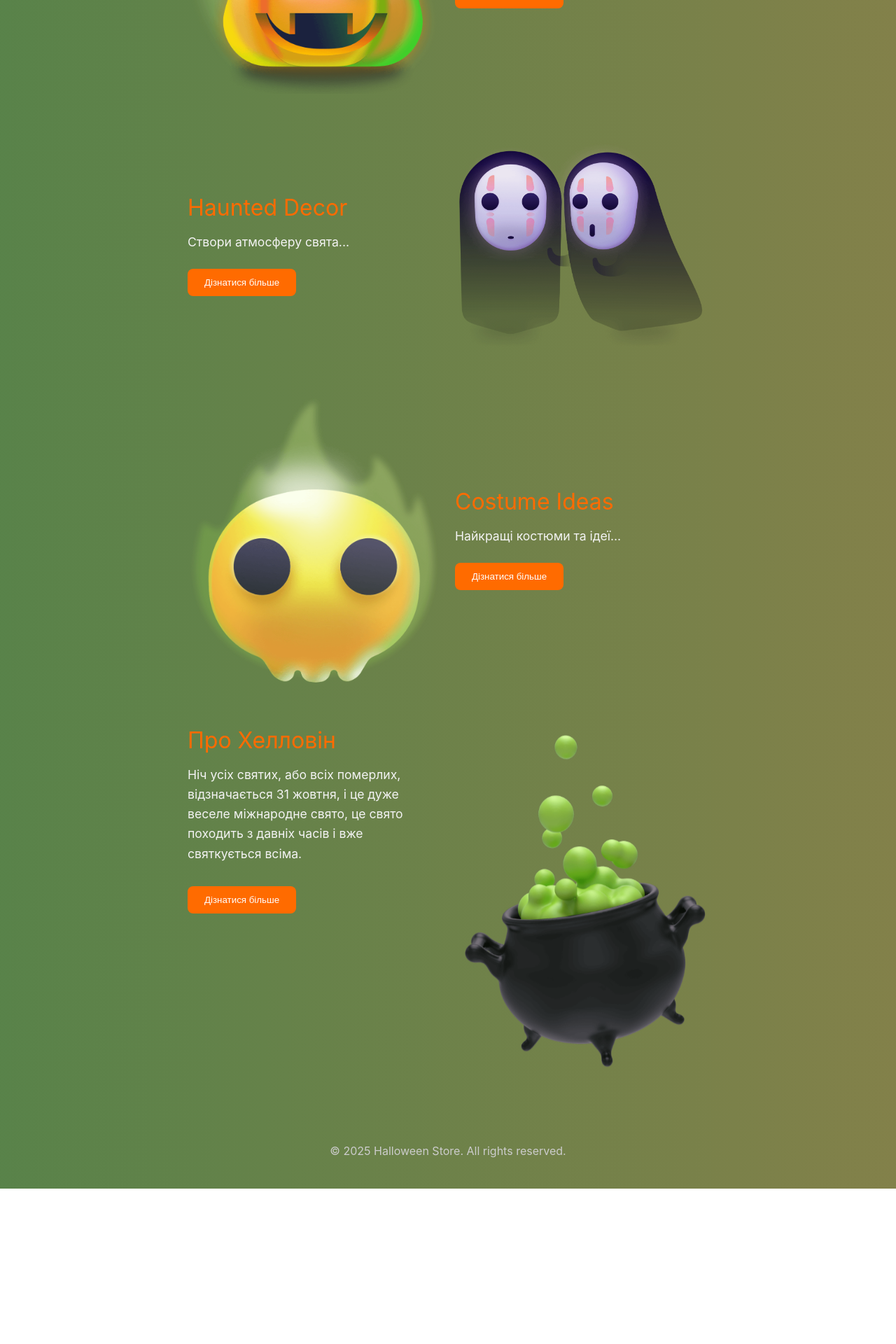
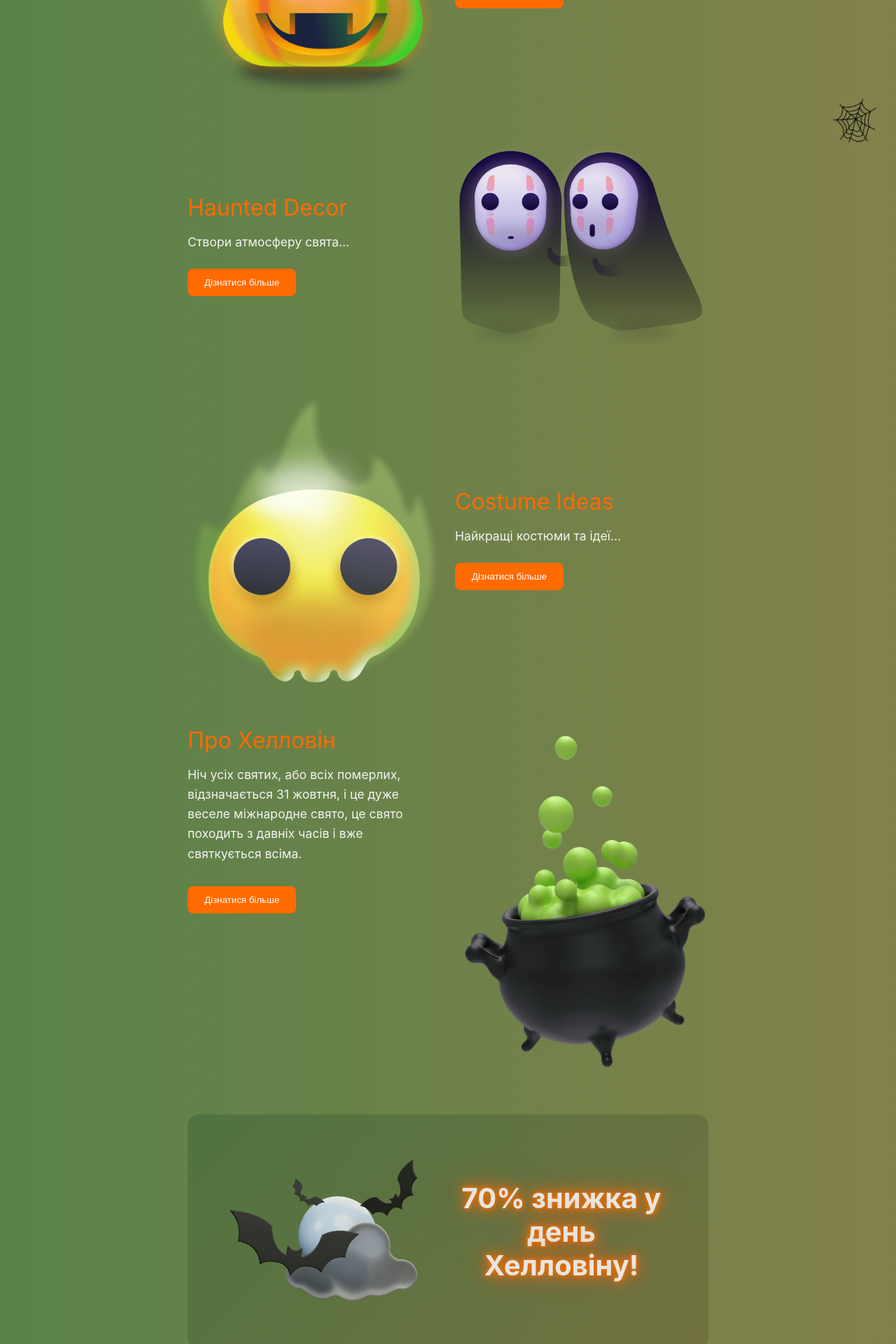
Before and after one commit to Ssovelich/Halloween, a Next.js app: page / in a window 1280 px wide. Shown: the part 320-2240 px from the top of the page at 70% size. Before the commit the page ends 2018 px from the top, so only its background shows below. Built offline with nearby package versions, Linux system fonts and the light colour scheme.

Commit message:
added discount, spiderWebs

```diff
--- a/src/app/layout.jsx
+++ b/src/app/layout.jsx
@@ -4,11 +4,13 @@ import '@/styles/globals.scss';
 import Header from '@/components/Header/Header';
 import Footer from '@/components/Footer/Footer';
 import '@/i18n/i18n';
+import SpiderWebs from '@/components/SpiderWebs/SpiderWebs';
 
 export default function RootLayout({ children }) {
   return (
     <html lang="en">
       <body>
+        <SpiderWebs />
         <Header />
         <main>{children}</main>
         <Footer />
--- a/src/app/page.jsx
+++ b/src/app/page.jsx
@@ -1,6 +1,7 @@
 'use client';
 
 import About from '@/components/About/About';
+import Discount from '@/components/Discount/Discount';
 import SplitCard from '@/components/SplitCard/SplitCard';
 import { useTranslation } from 'react-i18next';
 
@@ -23,6 +24,7 @@ const Home = () => {
       />
     ))}
     <About />
+    <Discount />
   </main>
   );
 }
--- /dev/null
+++ b/src/components/Discount/Discount.jsx
@@ -0,0 +1,21 @@
+"use client";
+
+import { useTranslation } from "react-i18next";
+import styles from "./Discount.module.scss";
+
+const Discount = () => {
+  const { t } = useTranslation();
+
+  return (
+    <section className={styles.discount}>
+      <div className={styles.imageWrap}>
+        <img src="/images/discount.png" alt={t("home.discount.alt")} />
+      </div>
+      <div className={styles.textWrap}>
+        <h2>{t("home.discount.text")}</h2>
+      </div>
+    </section>
+  );
+}
+
+export default Discount;
--- /dev/null
+++ b/src/components/Discount/Discount.module.scss
@@ -0,0 +1,102 @@
+.discount {
+  display: flex;
+  flex-direction: column;
+  align-items: center;
+  justify-content: center;
+  gap: 24px;
+  text-align: center;
+  padding: 40px 20px;
+  border-radius: 16px;
+  background: linear-gradient(
+    136deg,
+    hsl(104, 28%, 35%) 0%,
+    hsl(58, 28%, 35%) 100%
+  );
+  opacity: 0.9;
+  overflow: hidden;
+  position: relative;
+  margin: 60px 0;
+
+  @media screen and (min-width: 744px) {
+    flex-direction: row;
+    text-align: left;
+    padding: 60px;
+    justify-content: space-between;
+  }
+
+  .imageWrap {
+    flex: 1;
+    display: flex;
+    justify-content: center;
+
+    img {
+      width: 100%;
+      max-width: 300px;
+      height: auto;
+      object-fit: contain;
+    }
+
+    @media screen and (min-width: 744px) {
+      justify-content: flex-start;
+    }
+  }
+
+  .textWrap {
+    flex: 1;
+    display: flex;
+    align-items: center;
+    justify-content: center;
+
+    h2 {
+        text-align: center;
+      font-size: 2rem;
+      font-weight: 700;
+      color: var(--text);
+      text-shadow: 0 0 10px rgba(0, 0, 0, 0.3);
+      animation: flicker 2s infinite ease-in-out;
+
+      @media screen and (min-width: 744px) {
+        font-size: 2.5rem;
+      }
+
+      @media screen and (min-width: 1440px) {
+        font-size: 3rem;
+      }
+    }
+  }
+
+  // Анімація тексту
+  @keyframes flicker {
+    0%,
+    18%,
+    22%,
+    25%,
+    53%,
+    57%,
+    100% {
+      opacity: 1;
+      text-shadow: 0 0 5px #ff6b00, 0 0 10px #ff6b00, 0 0 20px #ff6b00,
+        0 0 40px #ff6b00;
+    }
+
+    20%,
+    24%,
+    55% {
+      opacity: 0.6;
+      text-shadow: none;
+    }
+  }
+
+  // Анімація зображення
+  @keyframes float {
+    0% {
+      transform: translateY(0);
+    }
+    50% {
+      transform: translateY(-10px);
+    }
+    100% {
+      transform: translateY(0);
+    }
+  }
+}
--- /dev/null
+++ b/src/components/SpiderWebs/SpiderWebs.jsx
@@ -0,0 +1,47 @@
+"use client";
+
+import { useEffect, useState } from "react";
+import styles from "./SpiderWebs.module.scss";
+
+const SpiderWebs = () => {
+  const [webs, setWebs] = useState([]);
+
+  useEffect(() => {
+    const interval = setInterval(() => {
+      const id = Math.random().toString(36).substring(2, 9);
+      const x = Math.random() * window.innerWidth;
+      const y = Math.random() * window.innerHeight;
+      const size = 50 + Math.random() * 100;
+
+      const newWeb = { id, x, y, size };
+      setWebs((prev) => [...prev, newWeb]);
+
+      setTimeout(() => {
+        setWebs((prev) => prev.filter((w) => w.id !== id));
+      }, 3000 + Math.random() * 2000);
+    }, 2000);
+
+    return () => clearInterval(interval);
+  }, []);
+
+  return (
+    <div className={styles.websContainer}>
+      {webs.map((web) => (
+        <img
+          key={web.id}
+          src="/images/spider-web.png"
+          alt="spider web"
+          className={styles.web}
+          style={{
+            top: `${web.y}px`,
+            left: `${web.x}px`,
+            width: `${web.size}px`,
+            height: `${web.size}px`,
+          }}
+        />
+      ))}
+    </div>
+  );
+};
+
+export default SpiderWebs;
--- /dev/null
+++ b/src/components/SpiderWebs/SpiderWebs.module.scss
@@ -0,0 +1,42 @@
+.websContainer {
+  position: fixed;
+  top: 0;
+  left: 0;
+  width: 100vw;
+  height: 100vh;
+  pointer-events: none;
+  overflow: hidden;
+  z-index: 1;
+}
+
+.web {
+  position: absolute;
+  opacity: 0;
+  transform: scale(0.5) rotate(0deg);
+  animation: appear var(--appear-duration, 4s) ease-in-out forwards;
+  filter: drop-shadow(0 0 10px rgba(255, 255, 255, 0.1));
+}
+
+/* Атмосферна анімація появи/зникнення */
+@keyframes appear {
+  0% {
+    opacity: 0;
+    transform: scale(0.5) rotate(0deg);
+  }
+  15% {
+    opacity: 0.8;
+    transform: scale(1) rotate(5deg);
+  }
+  50% {
+    opacity: 1;
+    transform: scale(1.05) rotate(-5deg);
+  }
+  85% {
+    opacity: 0.7;
+    transform: scale(1) rotate(3deg);
+  }
+  100% {
+    opacity: 0;
+    transform: scale(0.5) rotate(0deg);
+  }
+}
--- a/src/i18n/locales/en.json
+++ b/src/i18n/locales/en.json
@@ -34,7 +34,10 @@
         "hide": "Hide details"
       }
     },
-    "discount": "20% OFF everything!"
+    "discount": {
+      "text": "70% discount on Halloween day!",
+      "alt": "Halloween discount"
+    }
   },
   "candies": {
     "title": "Trick Or Treat"
--- a/src/i18n/locales/ua.json
+++ b/src/i18n/locales/ua.json
@@ -34,7 +34,10 @@
         "hide": "Приховати деталі"
       }
     },
-    "discount": "Знижка 20% на все!"
+    "discount": {
+      "text": "70% знижка у день Хелловіну!",
+      "alt": "Знижка до Хелловіну"
+    }
   },
   "candies": {
     "title": "Trick Or Treat"
```
Also changed, not shown: public/images/discount.png (added), public/images/spider-web.png (added).
